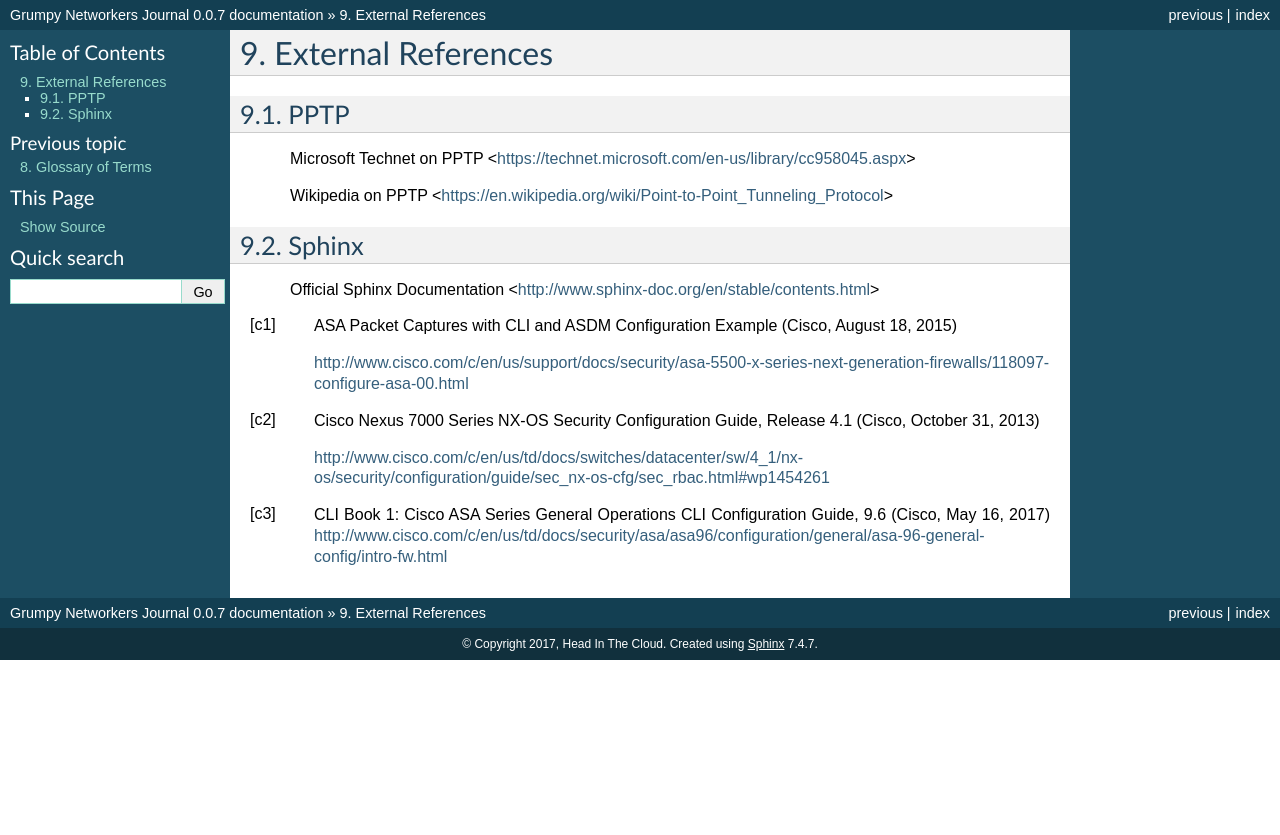
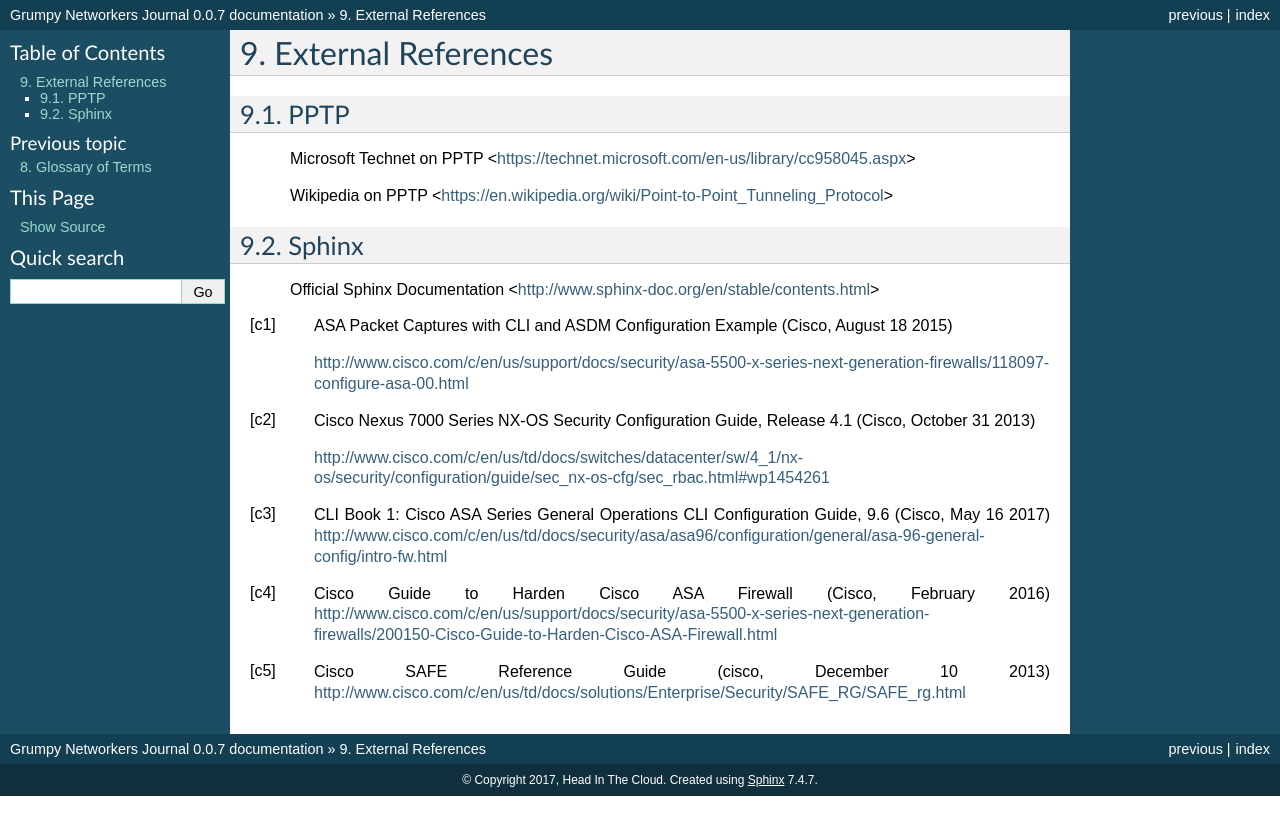
Before and after one commit to hdinthkld/gnj, a Sphinx documentation site: the page built from source/external_references.rst, in a window 1280 px wide. Shown: the top 835 px of the page. Built offline with Sphinx 7.4.7, drawn with Linux system fonts in a browser that asks for light colours; pages that are not in the unit, such as notebooks, are missing from menus.

Commit message:
Updated external references to include firewall hardening referencces

```diff
--- a/source/external_references.rst
+++ b/source/external_references.rst
@@ -27,15 +27,24 @@ Sphinx
 .. |sphinx_docs_url| replace:: http://www.sphinx-doc.org/en/stable/contents.html
 
 .. [c1] ASA Packet Captures with CLI and ASDM Configuration Example
-   (Cisco, August 18, 2015)
+   (Cisco, August 18 2015)
 
    http://www.cisco.com/c/en/us/support/docs/security/asa-5500-x-series-next-generation-firewalls/118097-configure-asa-00.html
 
 .. [c2] Cisco Nexus 7000 Series NX-OS Security Configuration Guide, Release 4.1
-   (Cisco, October 31, 2013)
+   (Cisco, October 31 2013)
 
    http://www.cisco.com/c/en/us/td/docs/switches/datacenter/sw/4_1/nx-os/security/configuration/guide/sec_nx-os-cfg/sec_rbac.html#wp1454261
 
 .. [c3] CLI Book 1: Cisco ASA Series General Operations CLI Configuration Guide, 9.6
-  (Cisco, May 16, 2017)
+  (Cisco, May 16 2017)
   http://www.cisco.com/c/en/us/td/docs/security/asa/asa96/configuration/general/asa-96-general-config/intro-fw.html
+
+
+.. [c4] Cisco Guide to Harden Cisco ASA Firewall
+  (Cisco, February 2016)
+  http://www.cisco.com/c/en/us/support/docs/security/asa-5500-x-series-next-generation-firewalls/200150-Cisco-Guide-to-Harden-Cisco-ASA-Firewall.html
+
+.. [c5] Cisco SAFE Reference Guide
+  (cisco, December 10 2013)
+  http://www.cisco.com/c/en/us/td/docs/solutions/Enterprise/Security/SAFE_RG/SAFE_rg.html
```
